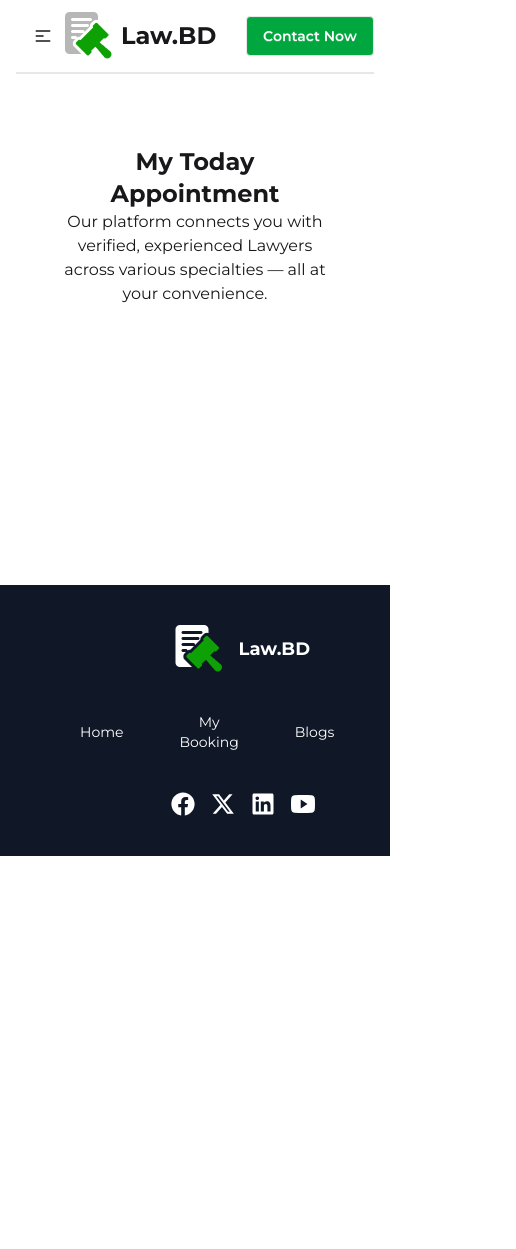
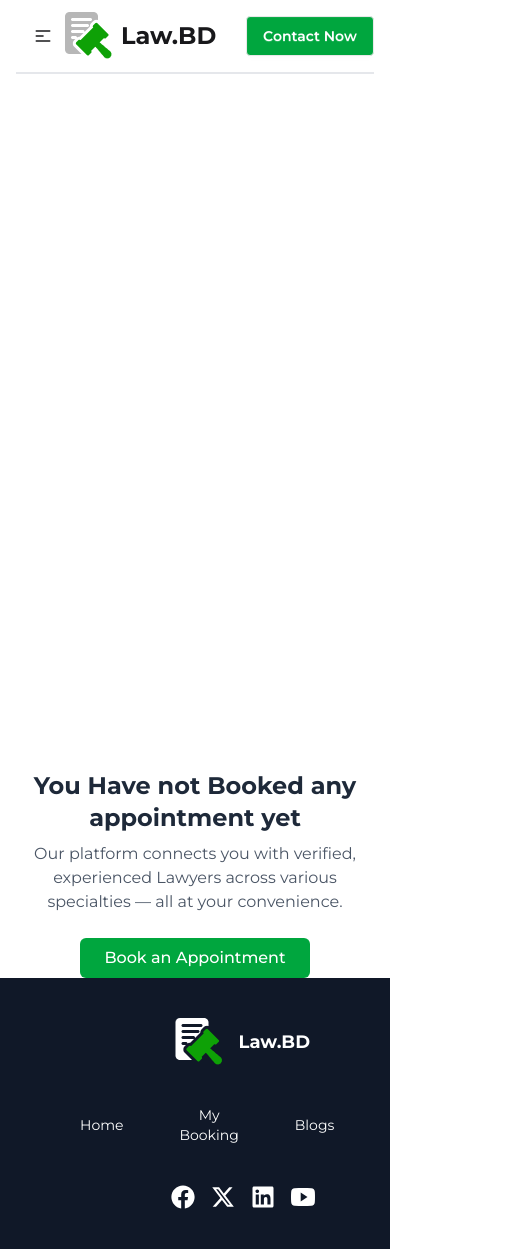
Before and after one commit to mdmhrz/law-bd, a React (Vite) app: page /myBookings in a window 390 px wide. Shown: the whole page, 516 px wide, since content can reach past the window. Before the commit the page ends 856 px from the top, so only its background shows below. Built offline with nearby package versions, Linux system fonts and the light colour scheme.

Commit message:
Rechart added but not implement yet

```diff
--- a/package.json
+++ b/package.json
@@ -16,7 +16,9 @@
     "react-dom": "^19.1.0",
     "react-icons": "^5.5.0",
     "react-router": "^7.6.1",
+    "react-router-dom": "^7.6.1",
     "react-toastify": "^11.0.5",
+    "recharts": "^2.15.3",
     "tailwindcss": "^4.1.8"
   },
   "devDependencies": {
--- /dev/null
+++ b/src/components/AppointmentChart/AppointmentChart.jsx
@@ -0,0 +1,12 @@
+import React from 'react';
+import { LineChart } from 'recharts';
+
+const AppointmentChart = () => {
+    return (
+        <div>
+            <LineChart width={500} height={600}></LineChart>
+        </div>
+    );
+};
+
+export default AppointmentChart;
--- a/src/components/Banner/Banner.jsx
+++ b/src/components/Banner/Banner.jsx
@@ -19,7 +19,7 @@ const Banner = () => {
     };
 
     return (
-        <div style={bannerStyle} className='p-10 md:p-14 xl:p-[300px] mb-10'>
+        <div style={bannerStyle} className='p-10 md:p-14 xl:p-[300px] mb-20'>
             <h1 className='text-4xl  xl:text-5xl font-bold mb-5 leading-14'>It avoids subjective claims or exaggeration that might raise red flags legally</h1>
             <p>Our platform connects you with verified, experienced doctors across various specialties — all at your convenience. Whether it's a routine checkup or urgent consultation, book appointments in minutes and receive quality care you can trust.</p>
         </div>
--- a/src/components/SerrviceHistory/ServiceHistory.jsx
+++ b/src/components/SerrviceHistory/ServiceHistory.jsx
@@ -5,7 +5,7 @@ const ServiceHistory = () => {
     return (
         <div className='mb-20'>
             <div className='text-center p-10'>
-                <h1 className='font-bold text-2xl'>We Provide Best Law Services</h1>
+                <h1 className='font-bold text-3xl'>We Provide Best Law Services</h1>
                 <p className=''>Our platform connects you with verified, experienced Lawyers across various specialities — all at your convenience. </p>
             </div>
             <StatsCard></StatsCard>
--- a/src/pages/AppointmentsList/Appointments.jsx
+++ b/src/pages/AppointmentsList/Appointments.jsx
@@ -14,7 +14,7 @@ const Appointments = ({ lawyersData, handleCancelAppointments }) => {
                     <p className='bg-green-200 py-1 px-4 rounded-2xl text-green-800 font-medium'>Appointment Fee: BDT {fee}</p>
                 </div>
             </div>
-            <button onClick={() => handleCancelAppointments(id)} className='btn btn-error btn-outline rounded-3xl w-full'>Cancel Appointment</button>
+            <button onClick={() => handleCancelAppointments(id, name)} className='btn btn-error btn-outline rounded-3xl w-full'>Cancel Appointment</button>
         </div>
     );
 };
--- a/src/pages/ErrorPage/ErrorPage.jsx
+++ b/src/pages/ErrorPage/ErrorPage.jsx
@@ -7,8 +7,7 @@ const ErrorPage = () => {
     return (
         <div className="flex flex-col lg:flex-row items-center justify-center min-h-screen bg-white px-4 md:px-10 text-gray-800 gap-10">
             <img
-                src="/src/assets/404.png" // Place your image here
-                alt="Error cat"
+                src="/src/assets/404.png"
                 className="w-60 md:w-120 lg:w-100 xl:w-[700px] mb-6 md:mb-0"
             />
             <div className="md:ml-10 text-center md:text-left">
--- a/src/pages/LawyerDetails/LawyerDetails.jsx
+++ b/src/pages/LawyerDetails/LawyerDetails.jsx
@@ -16,7 +16,7 @@ const LawyerDetails = () => {
 
     const handleBookAppointment = () => {
         addToStoreDB(id)
-        toast.success('Appointment Booked Successfully', {
+        toast.success(`Appointment Scheduled for ${name} Successfully`, {
             position: "top-right",
             autoClose: 5000,
             hideProgressBar: false,
--- a/src/pages/MyBookings/MyBookings.jsx
+++ b/src/pages/MyBookings/MyBookings.jsx
@@ -1,29 +1,30 @@
 import React, { useEffect, useState } from 'react';
-import { useLoaderData } from 'react-router';
+import { useLoaderData, useNavigate } from 'react-router-dom';
 import { getBookedAppointment } from '../../utilities/addToDB';
 import Appointments from '../AppointmentsList/Appointments';
 import { Bounce, toast } from 'react-toastify';
+import AppointmentChart from '../../components/AppointmentChart/AppointmentChart';
 
 const MyBookings = () => {
+    const navigate = useNavigate();
+    const [appointmentList, setAppointmentList] = useState([]);
+    const data = useLoaderData();
 
-    const [appointmentList, setAppointmentList] = useState([]);
+    useEffect(() => {
+        const appointmentsData = getBookedAppointment();
+        const convertedStoredAppointments = appointmentsData.map(id => parseInt(id));
+        const myAppointments = data.filter(lawyer => convertedStoredAppointments.includes(lawyer.id));
+        setAppointmentList(myAppointments);
+    }, [data]);
 
-
-    const handleCancelAppointments = (id) => {
-        // Get the current list from localStorage
+    const handleCancelAppointments = (id, name) => {
         const data = JSON.parse(localStorage.getItem('appointmentList')) || [];
-
-        // Filter out the canceled appointment by ID
         const updatedData = data.filter((itemId) => itemId !== String(id));
-
-        // Update localStorage
         localStorage.setItem('appointmentList', JSON.stringify(updatedData));
-
-        // Update local state (assuming appointmentList is from React state)
         const remainingAppointments = appointmentList.filter((item) => item.id !== id);
         setAppointmentList(remainingAppointments);
 
-        toast.error('Appointment canceled', {
+        toast.error(`Appointment canceled for ${name}`, {
             position: "top-right",
             autoClose: 5000,
             hideProgressBar: false,
@@ -36,27 +37,43 @@ const MyBookings = () => {
         });
     };
 
-
-    const data = useLoaderData();
-
-    useEffect(() => {
-        const appointmentsData = getBookedAppointment();
-        const convertedStoredAppointments = appointmentsData.map(id => parseInt(id));
-        const myAppointments = data.filter(lawyer => convertedStoredAppointments.includes(lawyer.id));
-        setAppointmentList(myAppointments);
-    }, []);
+    return (
+        <div className='max-w-6xl mx-auto px-4'>
+            <AppointmentChart></AppointmentChart>
 
 
-    return (
-        <div className='max-w-11/12 mx-auto'>
-            <div className='text-center mb-8 p-10'>
-                <h1 className='font-bold text-2xl'>My Today Appointment</h1>
-                <p>Our platform connects you with verified, experienced Lawyers across various specialties — all at your convenience.</p>
-            </div>
+            {
+                appointmentList && appointmentList.length > 0 ? (
+                    <div className='text-center mb-8 p-10'>
+                        <h1 className='font-bold text-2xl'>My Today Appointment</h1>
+                        <p>Our platform connects you with verified, experienced Lawyers across various specialties — all at your convenience.</p>
+                    </div>
+                ) : (
+                    <section className="text-center mt-16">
+                        <h2 className="text-2xl md:text-3xl font-bold text-gray-800">
+                            You Have not Booked any appointment yet
+                        </h2>
+                        <p className="mt-2 text-gray-600 max-w-md mx-auto">
+                            Our platform connects you with verified, experienced Lawyers across various specialties — all at your convenience.
+                        </p>
+                        <button
+                            className="mt-6 px-6 py-2 bg-green-600 text-white rounded-md font-medium hover:bg-green-700 transition"
+                            onClick={() => navigate('/')}
+                        >
+                            Book an Appointment
+                        </button>
+                    </section>
+                )
+            }
+
             <div>
-                {
-                    appointmentList.map((lawyersData, index) => <Appointments key={index} lawyersData={lawyersData} handleCancelAppointments={handleCancelAppointments}></Appointments>)
-                }
+                {appointmentList.map((lawyersData, index) => (
+                    <Appointments
+                        key={lawyersData.id || index}
+                        lawyersData={lawyersData}
+                        handleCancelAppointments={handleCancelAppointments}
+                    />
+                ))}
             </div>
         </div>
     );
```
Also changed, not shown: 1 other file (tests, documents, lock files or other folders).
